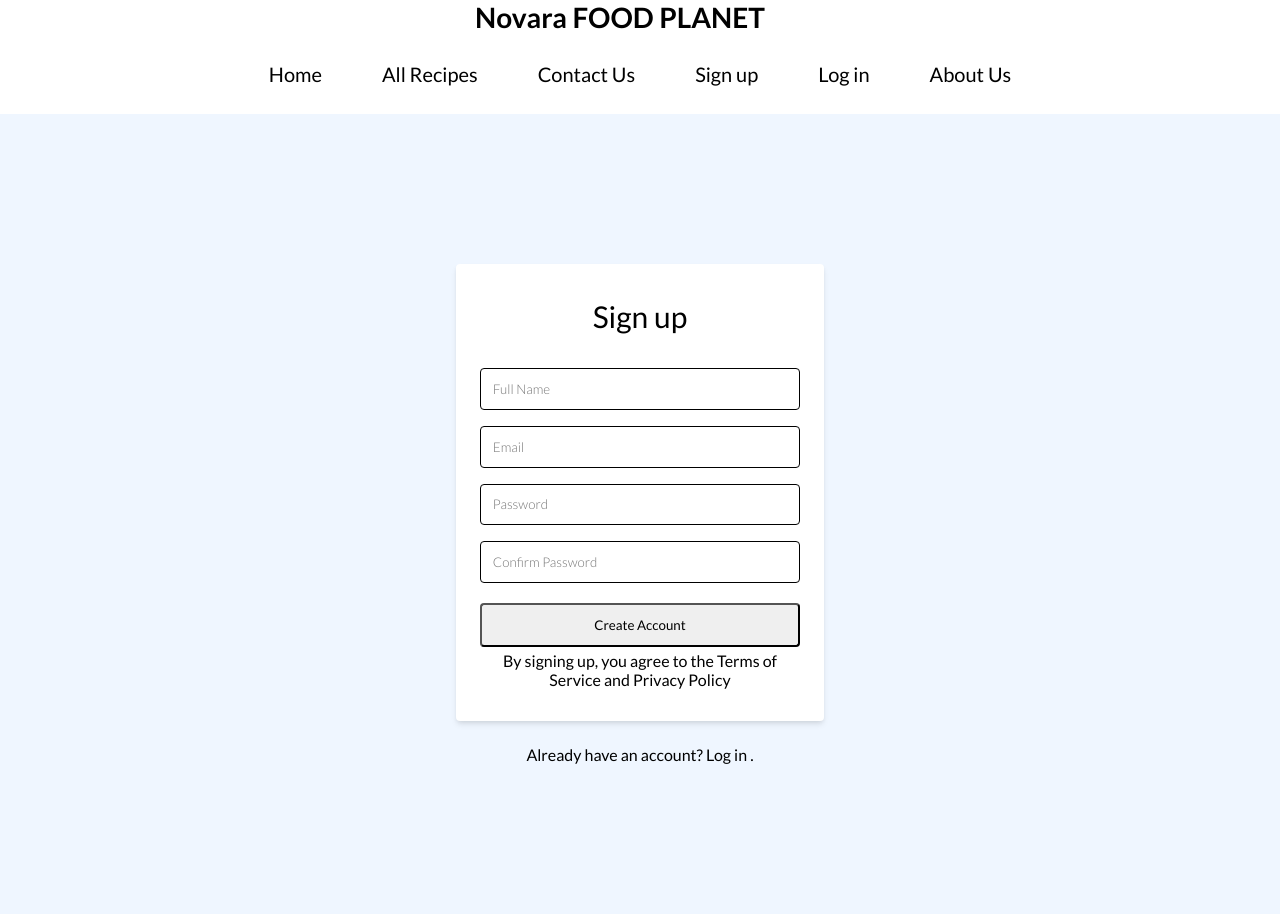
After one commit to AkanSedeke/novara-food, a PHP site: page /novara-food/signup.php in a window 1280 px wide. The commit adds this page. Run offline with PHP 8.4, Linux system fonts and the light colour scheme.

Commit message:
Correct breakinig files

```diff
--- a/about-us.php
+++ b/about-us.php
@@ -1,3 +1,6 @@
+<?php
+  include('./serverfiles/app.php');
+?>
 <!DOCTYPE html>
 <html lang="en">
 <head>
--- a/import/navbar.php
+++ b/import/navbar.php
@@ -1,15 +1,23 @@
 <header id="header">
     <div id="logo">
-        <span><a href="index.html">Novara FOOD PLANET</a></span>
+        <span><a href="index.php">Novara FOOD PLANET</a></span>
     </div>
     <nav id="mainnav" class="fl_right">
         <ul class="">
-        <li class="active"><a href="index.html">Home</a></li>
-        <li class="active"><a href="recipes.html">All Recipes</a></li>
-        <li class="active"><a href="index.html#contact-us">Contact Us</a></li>
-        <li class="active"><a href="signup.html">Sign Up</a></li>
-        <li class="active"><a href="login.html">Login In</a></li>
-        <li class="active"><a href="about-us.html">About us</a></li>
+            <!-- <li class="active"><a href="index.php">Home</a></li> -->
+            <li class="active"><a href="<?= base_url("index.php") ?>">Home</a></li>
+            <!-- <li class="active"><a href="recipes.php">All Recipes</a></li> -->
+            <li class="active"><a href="<?= base_url("recipes.php") ?>">All Recipes</a></li>
+            <li class="active"><a href="<?= base_url("index.php#contact-us") ?>">Contact Us</a></li>
+            <li class="active"><a href="<?= base_url("signup.php") ?>">Sign up</a></li>
+            <li class="active"><a href="<?= base_url("login.php") ?>">Log in</a></li>
+            <li class="active"><a href="<?= base_url("about-us.php") ?>">About Us</a></li>
+            <!--
+                <li class="active"><a href="index.php#contact-us">Contact Us</a></li>
+                <li class="active"><a href="signup.php">Sign Up</a></li>
+                <li class="active"><a href="login.php">Login In</a></li>
+                <li class="active"><a href="about-us.php">About us</a></li>
+            -->
         </ul>
     </nav>
 </header>
--- a/index.php
+++ b/index.php
@@ -1,3 +1,6 @@
+<?php
+  include('serverfiles/app.php');
+?>
 <!DOCTYPE html>
 <html lang="en">
 <head>
--- a/login.php
+++ b/login.php
@@ -1,16 +1,18 @@
+<?php
+  include('./serverfiles/app.php');
+?>
 <!DOCTYPE html>
 <html>
   <head>
     <title>Novara FOOD_PLANET Registration</title>
     <link rel="stylesheet" href="./media/css/index.css" />
-
     <link rel="stylesheet" href="./media/css/signup.css" />
   </head>
 
   <body>
       <!-- Start Navigation  -->
       <?php
-        include('./import/navbar.php')
+        include('import/navbar.php')
       ?>
       <!-- End Navigation-->
       <!--Login Section-->
--- a/recipe.php
+++ b/recipe.php
@@ -1,3 +1,6 @@
+<?php
+  include('./serverfiles/app.php');
+?>
 <!DOCTYPE html>
 <html lang="en">
 <head>
--- /dev/null
+++ b/serverfiles/app.php
@@ -0,0 +1,20 @@
+<?php
+    define('DB_HOST', 'localhost');
+    define('DB_USER', 'mayowa');
+    define('DB_PASSWORD', 'password');
+    define('DB_DATABASE', 'novara_food_db');
+
+    // http://localhost/novara-food
+    define('SITE_URL', 'http://localhost:3000/');
+    include_once('serverfiles/db.php');
+    $db = new DatabaseConnection();
+
+
+    function base_url($slug) {
+        echo SITE_URL.$slug;
+    }
+
+    function validateInput($dbconn, $input) {
+        return mysqli_real_escape_string($dbconn, $input);
+    }
+?>
--- /dev/null
+++ b/serverfiles/db.php
@@ -0,0 +1,14 @@
+<?php
+    class DatabaseConnection {
+        public $conn;
+        public function __construct()
+        {
+            $conn = new mysqli(DB_HOST, DB_USER, DB_PASSWORD, DB_DATABASE);
+
+            if (!$conn) {
+                die ("<h1> Database Connection Failes </h1>");
+            };
+            return $this->conn = $conn;
+        }
+    }
+?>
--- /dev/null
+++ b/signup.php
@@ -0,0 +1,73 @@
+<?php
+  include('./serverfiles/app.php');
+?>
+<!DOCTYPE html>
+<html>
+  <head>
+    <title>Novara FOOD_PLANET Registration</title>
+
+    <link rel="stylesheet" href="./media/css/index.css" />
+    <link rel="stylesheet" href="./media/css/signup.css" />
+  </head>
+
+  <body>
+    <!-- Start Navigation  -->
+    <?php
+    include('import/navbar.php')
+    ?>
+
+    <!-- End Navigation -->
+    <div class="bg-wrapper">
+        <div class="auth-container">
+            <form class="form-container" method="POST">
+                <h1 class="form-header">Sign up</h1>
+                <input
+                    type="text"
+                    class="input"
+                    name="fullname"
+                    placeholder="Full Name" />
+
+                <input
+                    type="text"
+                    class="input"
+                    name="email"
+                    placeholder="Email" />
+                <input
+                    type="password"
+                    class="input"
+                    name="password"
+                    placeholder="Password" />
+                <input
+                    type="password"
+                    class="input"
+                    name="confirm_password"
+                    placeholder="Confirm Password" />
+
+                <button
+                    type="submit"
+                    name="register-btn"
+                    class="form-button"
+                >Create Account</button>
+
+                <div class="form-terms">
+                    By signing up, you agree to the
+                    <a class="" href="#">
+                        Terms of Service
+                    </a> and
+                    <a class="" href="#">
+                        Privacy Policy
+                    </a>
+                </div>
+            </form>
+
+            <div class="auth-nav">
+                Already have an account?
+                <a class="" href="login.html">
+                    Log in
+                </a>.
+            </div>
+        </div>
+    </div>
+
+  </body>
+</html>
```
Also changed, not shown: recipes.php (+6 -2 lines), serverfiles/auth.php (added, +10 -0 lines), templates/db.sql (added, +33 -0 lines).
